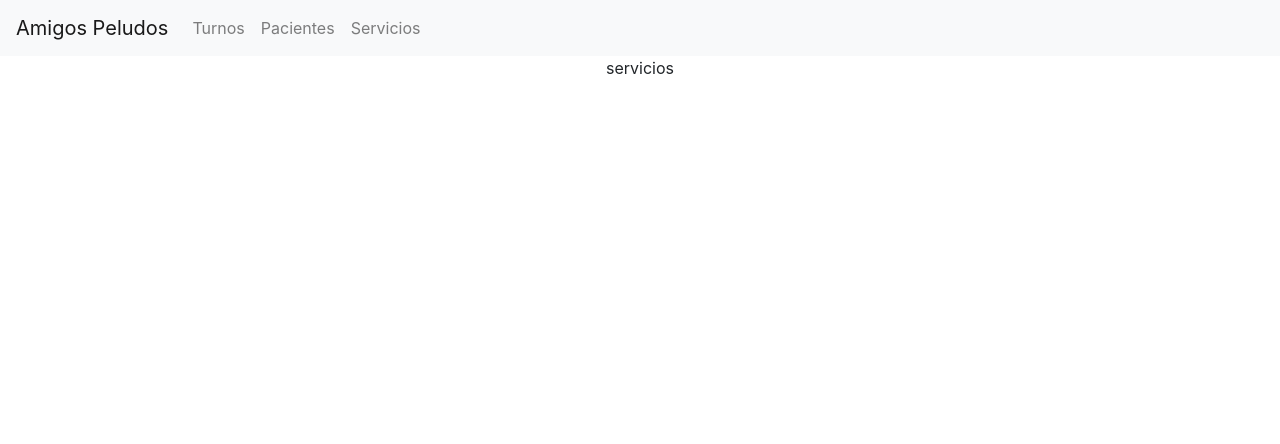
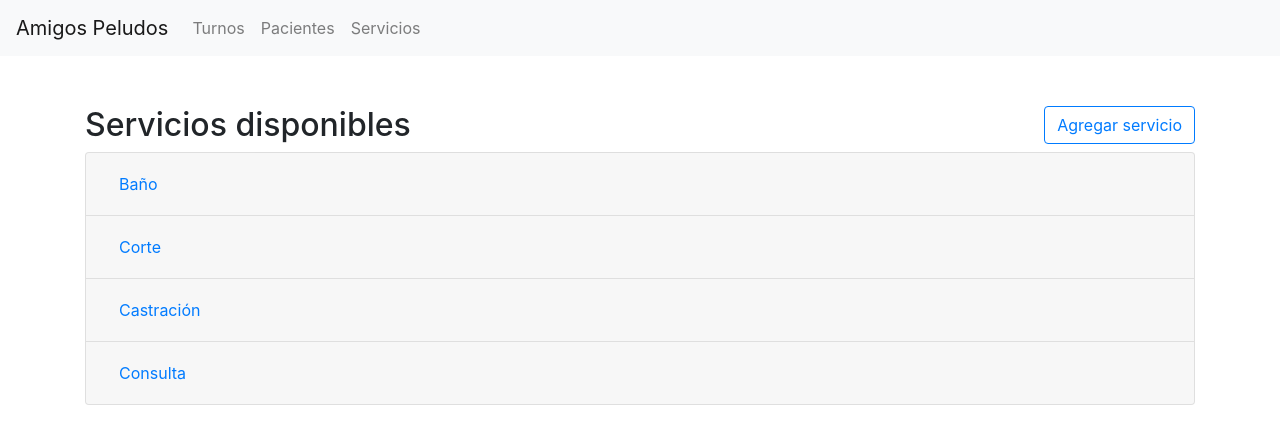
Before and after one commit to lpurcaro/tp-react, a React (Create React App) app: page /servicios in a window 1280 px wide. Shown: the top 444 px of the page. Built offline with nearby package versions, Linux system fonts and the light colour scheme.

Commit message:
Listado de servicios

```diff
--- a/src/App.css
+++ b/src/App.css
@@ -1,5 +1,4 @@
 .App {
-  text-align: center;
 }
 
 .App-logo {
@@ -36,3 +35,11 @@
     transform: rotate(360deg);
   }
 }
+
+.mt-lg {
+  margin-top: 50px;
+}
+
+.btn-column {
+  text-align: right;
+}
--- a/src/App.js
+++ b/src/App.js
@@ -1,7 +1,7 @@
 import React from 'react';
 import './App.css';
 
-import {Nav, Navbar} from "react-bootstrap";
+import {Container, Nav, Navbar} from "react-bootstrap";
 import {Route} from "react-router";
 import Turnos from "./components/Turnos";
 import Pacientes from "./components/Pacientes";
@@ -29,9 +29,11 @@ function App() {
             </Nav>
           </Navbar.Collapse>
         </Navbar>
-        <Route exact path='/' component={Turnos}/>
-        <Route path='/pacientes' component={Pacientes}/>
-        <Route path='/servicios' component={Servicios}/>
+        <Container className={'mt-lg'}>
+          <Route exact path='/' component={Turnos}/>
+          <Route path='/pacientes' component={Pacientes}/>
+          <Route path='/servicios' component={Servicios}/>
+        </Container>
       </BrowserRouter>
     </div>
   );
--- /dev/null
+++ b/src/components/Agregar.js
@@ -0,0 +1,8 @@
+import React from 'react';
+import {Button} from 'react-bootstrap';
+
+const Agregar = ({tipo}) => {
+    return <Button variant="outline-primary">Agregar {tipo}</Button>
+}
+
+export default Agregar
--- /dev/null
+++ b/src/components/DetalleServicio.js
@@ -0,0 +1,35 @@
+import React from 'react';
+import { connect } from 'react-redux'
+import { Accordion, Card, Button, ListGroup } from 'react-bootstrap';
+
+const mapStateToProps = (state) => {
+    return {
+        eliminar: state.servicios,
+        editar: state.servicios
+    }
+};
+
+const ConnectDetalleServicio = ({servicio, editar, eliminar}) => {
+    return (
+        <Card>
+            <Card.Header>
+                <Accordion.Toggle as={Button} variant="link" eventKey={servicio.id}>
+                    {servicio.nombre}
+                </Accordion.Toggle>
+            </Card.Header>
+            <Accordion.Collapse eventKey={servicio.id}>
+                <Card.Body>
+                    <ListGroup variant="flush">
+                        <ListGroup.Item><b>Precio:</b> ${servicio.precio}</ListGroup.Item>
+                        <ListGroup.Item><b>Duración:</b> {servicio.duracion} minutos</ListGroup.Item>
+                        <ListGroup.Item><b>Tipo:</b> {servicio.tipo}</ListGroup.Item>
+                    </ListGroup>
+                </Card.Body>
+            </Accordion.Collapse>
+        </Card>
+    )
+}
+
+const DetalleServicio = connect(mapStateToProps)(ConnectDetalleServicio)
+
+export default DetalleServicio
--- /dev/null
+++ b/src/components/ListaServicios.js
@@ -0,0 +1,22 @@
+import React from 'react';
+import { connect } from 'react-redux'
+import { Accordion } from 'react-bootstrap';
+import DetalleServicio from './DetalleServicio';
+
+const mapStateToProps = (state) => {
+    return {
+        listaServicios: state.servicios.servicios,
+    }
+};
+
+const ConnectListaServicios = ({listaServicios}) => {
+    return (
+        <Accordion>
+            {listaServicios.map(servicio => <DetalleServicio servicio={servicio} key={servicio.id}/>)}
+        </Accordion>
+    )
+}
+
+const ListaServicios = connect(mapStateToProps)(ConnectListaServicios)
+
+export default ListaServicios
--- a/src/components/Servicios.js
+++ b/src/components/Servicios.js
@@ -1,7 +1,29 @@
 import React from 'react';
+import { connect } from 'react-redux'
+import { Container, Row, Col } from 'react-bootstrap';
+import Agregar from './Agregar';
+import ListaServicios from './ListaServicios';
 
-const Servicios = () => {
-    return <p>servicios</p>
+const mapStateToProps = (state) => {
+    return {
+        listaServicios: state.servicios,
+    }
+};
+
+const ConnectServicios = ({listaServicios}) => {
+    return (
+        <div>
+            <div>
+                <Row>
+                    <Col><h2>Servicios disponibles</h2></Col>
+                    <Col className={'btn-column'}><Agregar tipo={'servicio'}/></Col>
+                </Row>
+            </div>
+            <ListaServicios/>
+        </div>
+    )
 }
 
+const Servicios = connect(mapStateToProps)(ConnectServicios)
+
 export default Servicios
--- a/src/store/reducers/servicios.js
+++ b/src/store/reducers/servicios.js
@@ -3,8 +3,35 @@ import { AGREGAR_SERVICIO, EDITAR_SERVICIO, ELIMINAR_SERVICIO } from '../constan
 // servicio { id: int, nombre: string, tipo: tipoAtencion, precio: double, duracionMinutos: int}
 
 const initialState = {
-    tipoAtencion: ['Estética', 'Médica'],
-    servicios: []
+    tipoAtencion: ['Estético', 'Médico'],
+    servicios: [{
+        id: 1,
+        nombre: 'Baño',
+        tipo: 'Estéticao',
+        precio: 600,
+        duracion: 30
+    },
+    {
+        id: 2,
+        nombre: 'Corte',
+        tipo: 'Estético',
+        precio: 600,
+        duracion: 30
+    },
+    {
+        id: 3,
+        nombre: 'Castración',
+        tipo: 'Médico',
+        precio: 5000,
+        duracion: 60
+    },
+    {
+        id: 4,
+        nombre: 'Consulta',
+        tipo: 'Médico',
+        precio: 950,
+        duracion: 30
+    }]
 };
 
 function serviciosReducer (state=initialState, action) {
```
